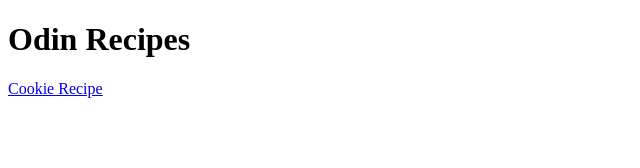
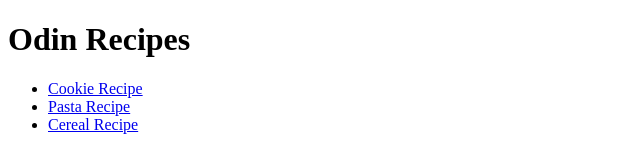
Before and after one commit to aidanobrien411/odin-recipes, a plain HTML site: page index.html in a window 1280 px wide. Shown: the whole page, without its empty margins (0-640 px from the left). Drawn offline with Linux system fonts and the light colour scheme.

Commit message:
Add references to pasta and cereal recipes in index.html
This commit creates a list of references to the recipes

```diff
--- a/index.html
+++ b/index.html
@@ -6,6 +6,10 @@
 </head>
 <body>
     <h1>Odin Recipes</h1>
-    <a href="recipes/cookies.html">Cookie Recipe</a>
+    <ul>
+        <li><a href="recipes/cookies.html">Cookie Recipe</a></li>
+        <li><a href="recipes/pasta.html">Pasta Recipe</a></li>
+        <li><a href="recipes/cereal.html">Cereal Recipe</a></li>
+    </ul>
 </body>
 </html>
```
